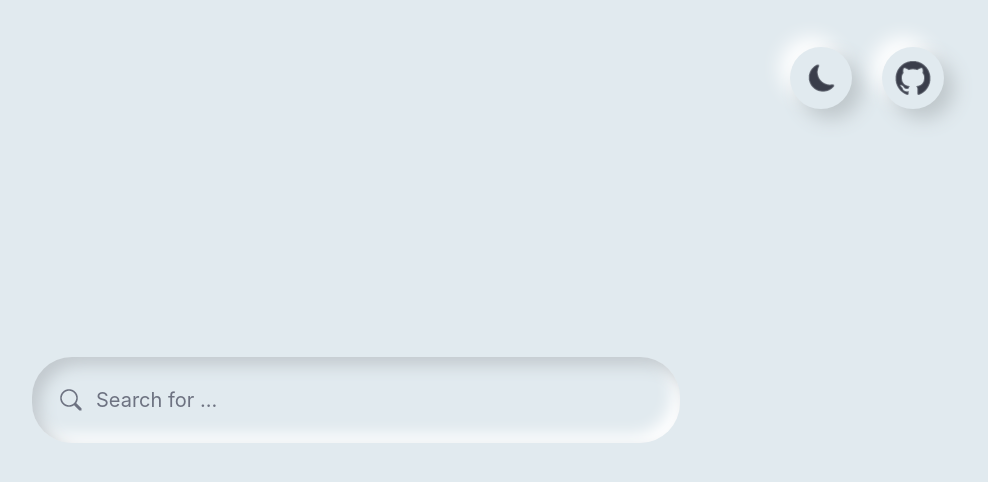
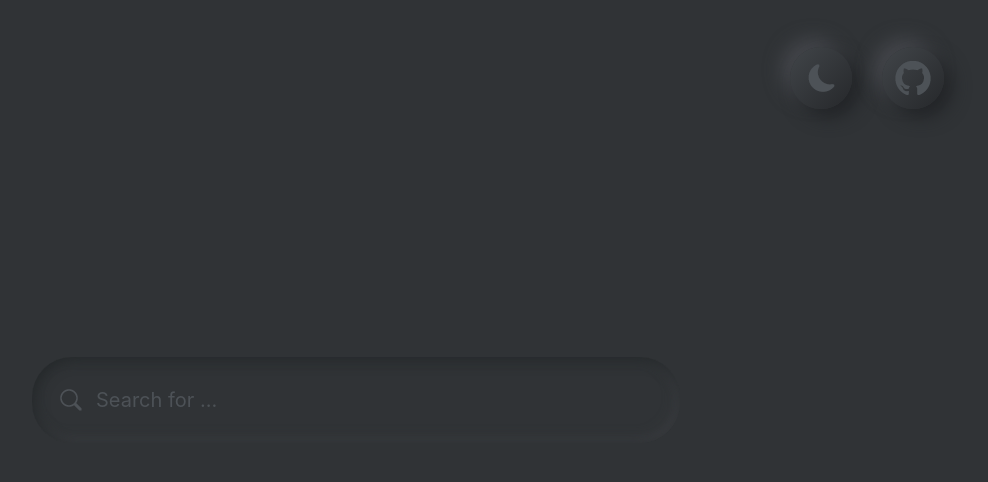
Before and after one commit to 1b0325h/Riche, a Flask app: page / in a window 1280 px wide. Shown: the top 482 px of the page, without its empty margins (284-1272 px from the left). Run offline with Flask 2, Linux system fonts and the light colour scheme.

Commit message:
minor fix

```diff
--- a/app.py
+++ b/app.py
@@ -1,7 +1,7 @@
 from flask import Flask, render_template, request, redirect
 
 app = Flask(__name__)
-mode = 0
+mode = 1
 
 def render(mode):
    return render_template("index.html", mode=mode)
@@ -26,6 +26,5 @@
    else:
       return redirect("/")
 
-
 if __name__ == "__main__":
    app.run()
--- a/static/css/style.css
+++ b/static/css/style.css
@@ -73,56 +73,58 @@
 
 /* Light mode */
 #light {
-   background: #e1eaef;
+   background: #e3edf7;
    width: 100%;
    height: 100%;
 }
 
 #light #mode input,
 #light #github input {
-   box-shadow:  10px 10px 19px #bfc7cb,
-      -10px -10px 19px #ffffff;
+   background: linear-gradient(to bottom right, #f2f7fa, #e6f4fd);
+   box-shadow: 8px 8px 18px #bccad8,
+      -8px -8px 18px #ffffff;
 }
 
 #light input[type="search"] {
-   color: #3a3e4b;
-   caret-color: #6d7281;
-   box-shadow: inset 8px 8px 16px #c2c9ce,
-      inset -8px -8px 16px #ffffff;
+   color: #303336;
+   caret-color: #b3bfd2;
+   box-shadow: inset 3px 3px 16px #becfdf,
+      inset -3px -3px 16px #feffff;
 }
 
 #light input[type="search"]::placeholder {
-   color: #6d7281;
+   color: #b3bfd2;
 }
 
 #light input[type="search"]::-ms-input-placeholde {
-   color: #6d7281;
+   color: #b3bfd2;
 }
 
 /* Dark mode */
 #dark {
-   background: #3a3e4b;
+   background: #303336;
    width: 100%;
    height: 100%;
 }
 
 #dark #mode input,
 #dark #github input {
-   box-shadow: 11px 11px 15px #31343f,
-      -11px -11px 15px #434857;
+   background: linear-gradient(to bottom right, #414549, #26282b);
+   box-shadow: 8px 8px 18px #222427,
+      -8px -8px 18px #46484d;
 }
 
 #dark input[type="search"] {
-   color: #e1eaef;
-   caret-color: #707789;
-   box-shadow: inset 7px 7px 13px #31343f,
-      inset -7px -7px 13px #434857;
+   color: #e3edf7;
+   caret-color: #4d5257;
+   box-shadow: inset 3px 3px 13px #232729,
+      inset -3px -3px 13px #3e4044;
 }
 
 #dark input[type="search"]::placeholder {
-   color: #707789;
+   color: #4d5257;
 }
 
 #dark input[type="search"]::-ms-input-placeholde {
-   color: #707789;
+   color: #4d5257;
 }
--- a/templates/base.html
+++ b/templates/base.html
@@ -1,9 +1,10 @@
 <!DOCTYPE html>
-<html lang="en">
+<html lang="ja">
    <head>
       <meta charset="utf-8" />
       <meta http-equiv="X-UA-Compatible" content="IE=edge" />
       <meta name="viewport" content="width=device-width, initial-scale=1" />
+      <link rel="shortcut icon" href="/static/img/favicon.ico">
       <link rel="stylesheet" href="/static/css/blank.css" />
       <link rel="stylesheet" href="/static/css/style.css" />
       <title>Riche</title>
--- a/templates/index.html
+++ b/templates/index.html
@@ -38,7 +38,7 @@
          <div id="search">
             <img src="/static/img/light_search.png">
    {% endif %}
-            <input type="search" name="keyword" placeholder="Search for ..." maxlength="2048">
+            <input type="search" name="keyword" placeholder="Search for ..." maxlength="2048" autocomplete="off" autofocus>
          </div>
       </form>
    </div>
```
Also changed, not shown: static/img/dark_icon.png, static/img/dark_mode.png, static/img/dark_search.png, static/img/favicon.ico (added), static/img/light_icon.png, static/img/light_mode.png, static/img/light_search.png.
